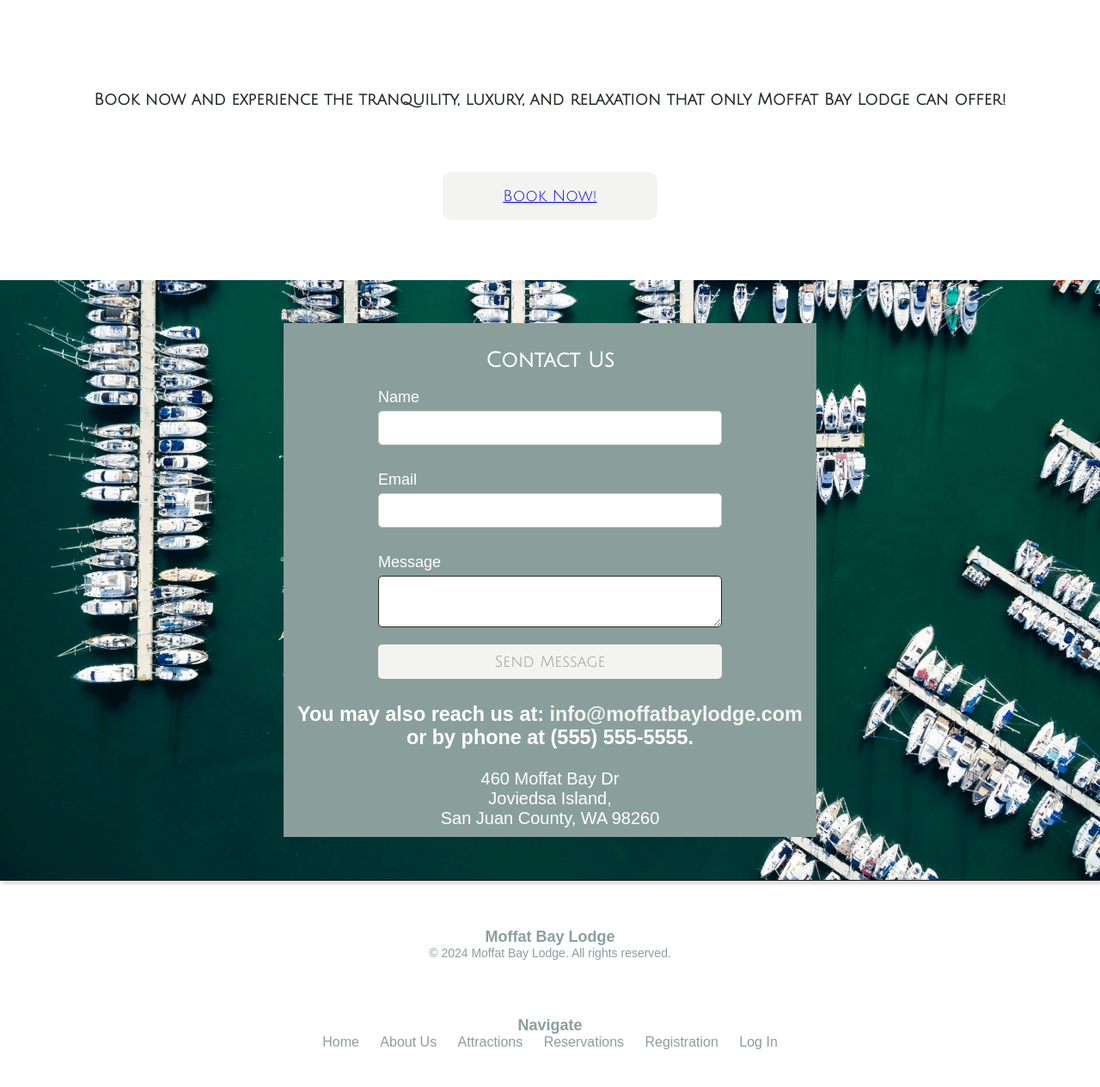
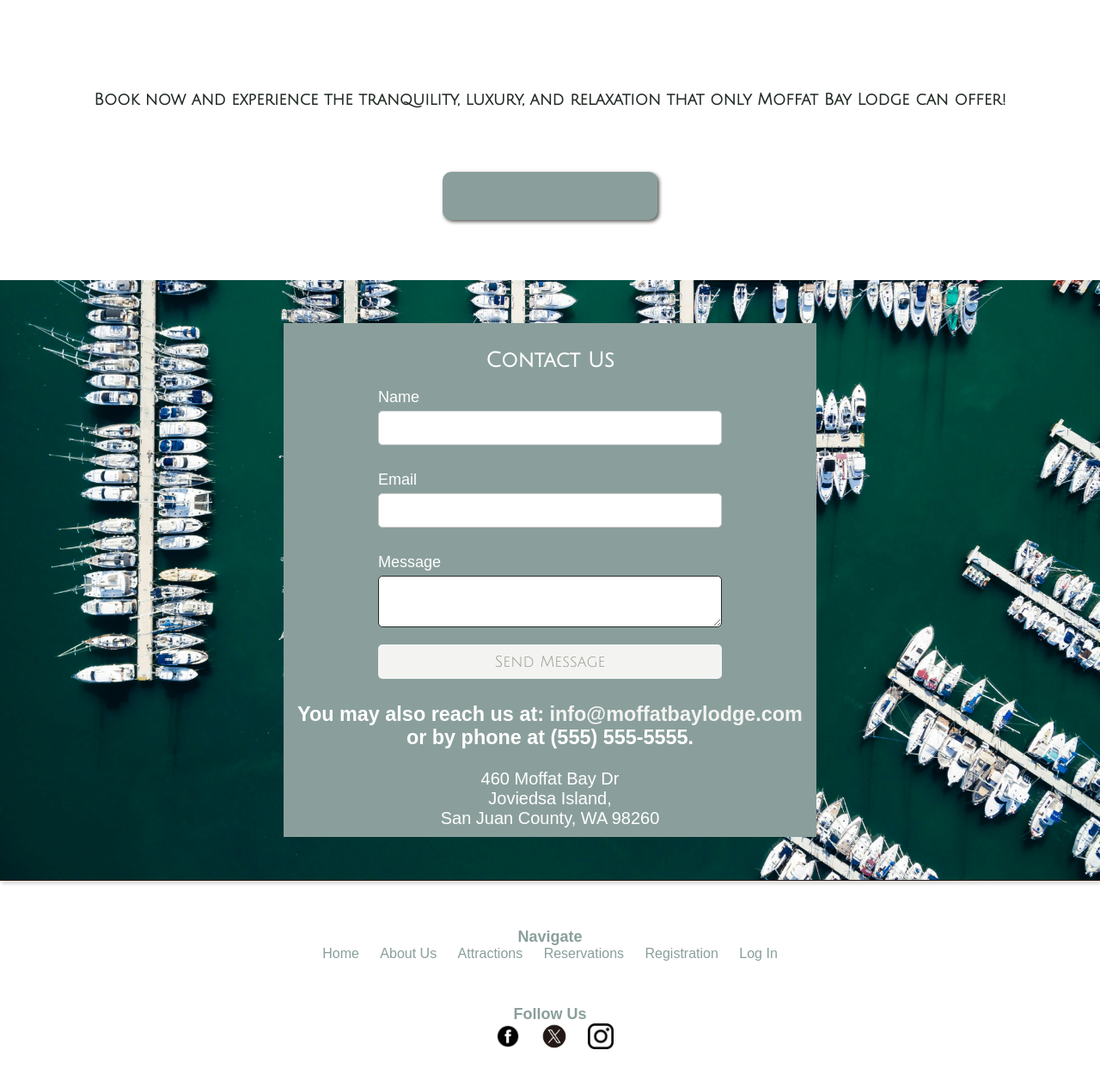
Before and after one commit to samiahFord/Moffat-Bay, a PHP site: page /about.php in a window 1280 px wide. Shown: the part 3726-4991 px from the top of the page at 86% size. Run offline with PHP 8.4, Linux system fonts and the light colour scheme.

Commit message:
changed all rights to bottom of page

```diff
--- a/shared/aboutUs.css
+++ b/shared/aboutUs.css
@@ -169,8 +169,9 @@
   font-family: "Julius Sans One", sans-serif;
   font-size: 18px;
   text-decoration: none;
-  background-color: #F3F4F2;
-  color: #8a9f9c;
+  background-color: #8a9f9c;
+  color: #F3F4F2;
+  box-shadow: 2px 2px 4px #545551;
   margin: 70px auto;
   width: 250px;
   cursor: pointer;
@@ -184,8 +185,13 @@
 
 .bookNow:active {
   box-shadow:
-    inset -2px -2px 3px rgba(255, 255, 255, 0.6),
+    inset -2px -2px 3px rgba(255, 255, 255, 0.409),
     inset 2px 2px 3px rgba(0, 0, 0, 0.6);
+}
+
+.bookNow a {
+  text-decoration: none;
+  color: #8a9f9c;
 }
   /* Contact Us */
 .contactbg {
--- a/shared/footer.php
+++ b/shared/footer.php
@@ -6,13 +6,13 @@
   <title>Moffat Bay Lodge</title>
   <style>
     hr {
+    background-color: gray;
     border:none;
     height: 20px;
  	width: 100%;
 	height: 50px;
 	margin-top: 20px;
 	border-bottom: 1px solid #1f1209;
-	box-shadow: 0 20px 20px -20px #333;
     margin: 0px auto 10px;
     }
 
@@ -77,11 +77,6 @@
         <div class="container">
             <div class="row">
             <div class="col-md-4">
-                <h4>Moffat Bay Lodge</h4>
-                <p>&copy; <?php echo date("Y"); ?>  2024 Moffat Bay Lodge. All rights reserved. </p>
-            </div>
-            <br/><br/>
-            <div class="col-md-4">
                 <h4>Navigate</h4>
                 <ul>
                 <li><a href="/Moffat-Bay/index.php">Home</a></li>
@@ -102,6 +97,12 @@
                 <li><a href="https://www.instagram.com/"><img src="/Moffat-Bay/shared/insta.png" alt="InstagramLogo"></a></li>
                 </ul>
             </div>
+
+            <br/><br/>
+            <div class="col-md-4">
+                <h4>Moffat Bay Lodge</h4>
+                <p>&copy; <?php echo date("Y"); ?>  2024 Moffat Bay Lodge. All rights reserved. </p>
+            </div>
             </div>
         </div>
         </footer>
```
